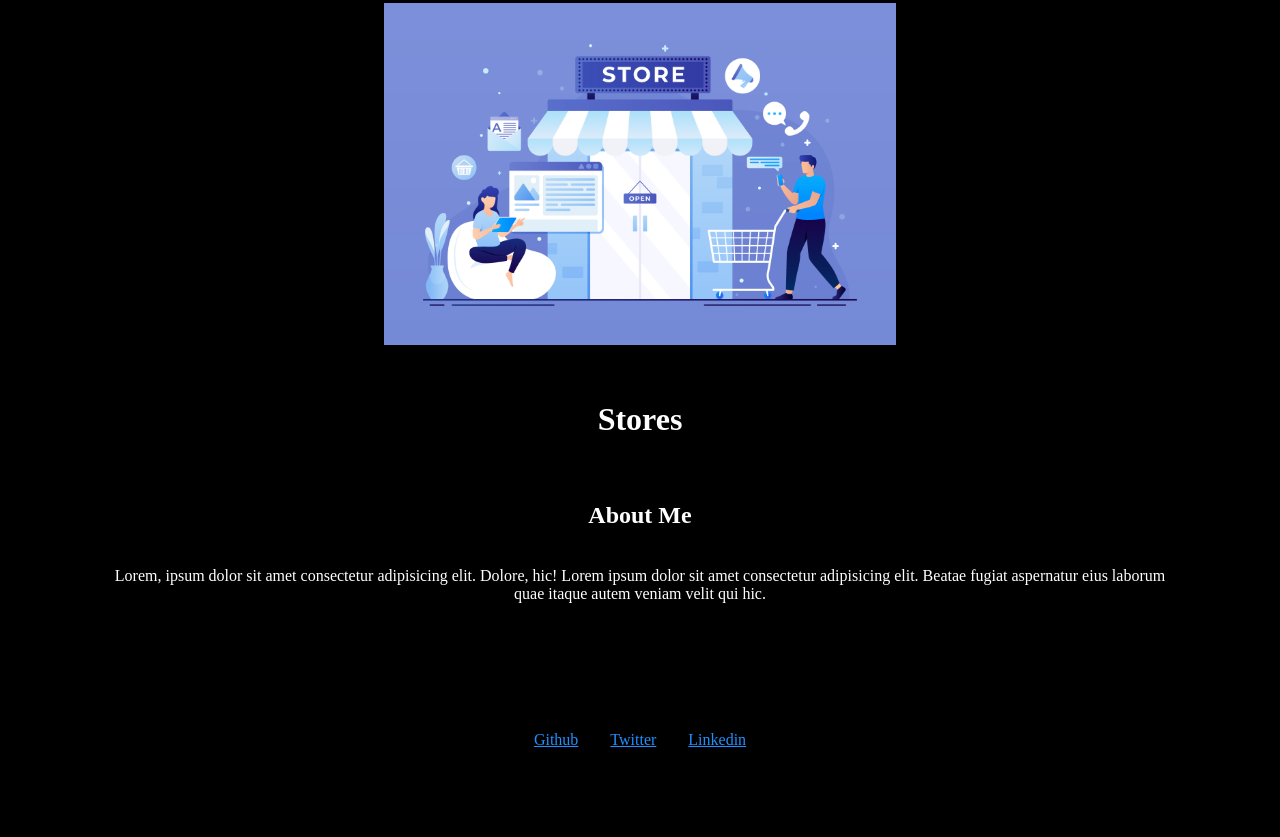
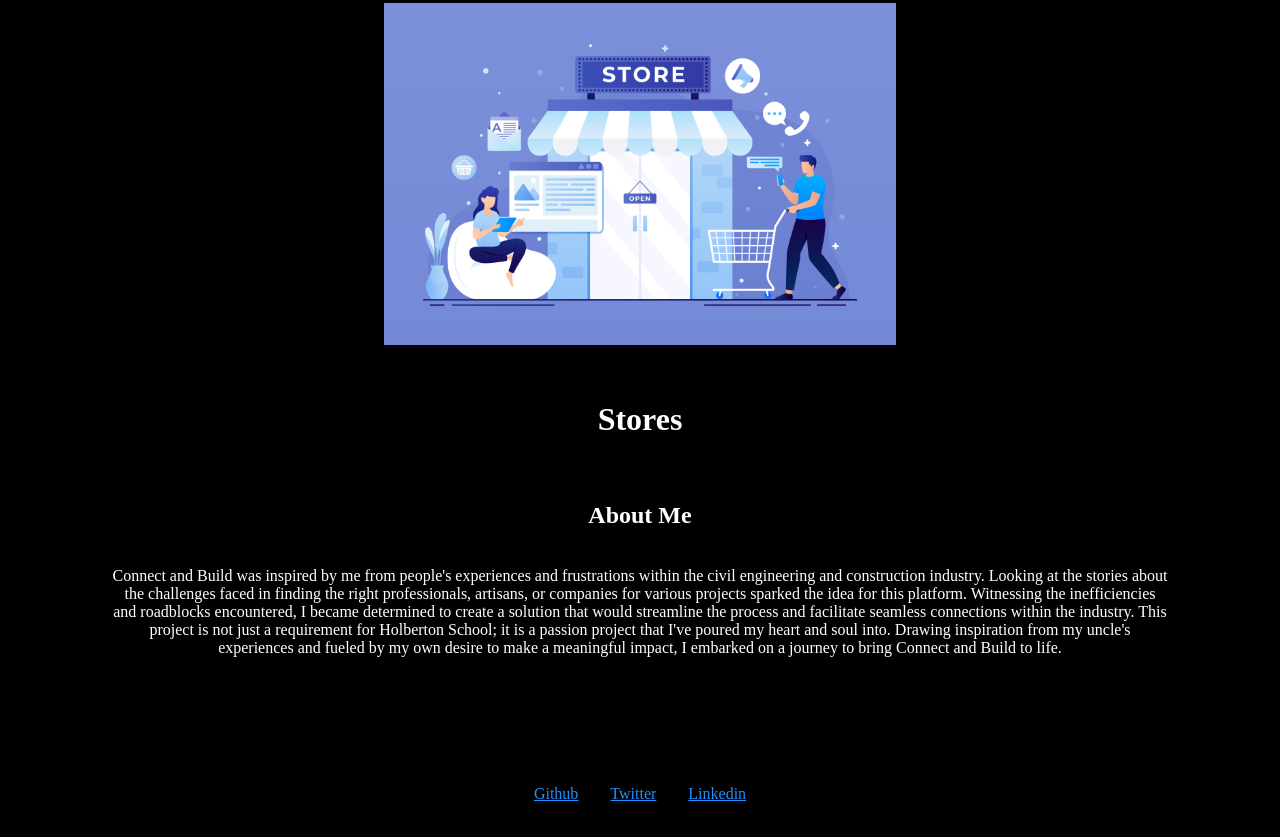
Before and after one commit to luckysitara/connect-and_build_mvp, a plain HTML site: page index.html in a window 1280 px wide. Shown: the part 1497-2334 px from the top of the page. Before the commit the page ends 2310 px from the top, so only its background shows below. Drawn offline with Linux system fonts and the light colour scheme.

Commit message:
style.css

```diff
--- a/index.html
+++ b/index.html
@@ -28,7 +28,7 @@
 
         <!-- link to deployed project on github pages -->
         <button type="button" class="deploy_project" >
-            <a href='http://bugacademy.tech'>Deploy Project</a>
+            <a href='http://web-02.bugacademy.tech'>Deploy Project</a>
         </button>
     </header>
 
@@ -82,8 +82,8 @@
 <h2>About Me</h2>
 
 <p>
-Lorem, ipsum dolor sit amet consectetur adipisicing elit. Dolore, hic!
-Lorem ipsum dolor sit amet consectetur adipisicing elit. Beatae fugiat aspernatur eius laborum quae itaque autem veniam velit qui hic.
+Connect and Build was inspired by me from people's experiences and frustrations within the civil engineering and construction industry. Looking at the stories about the challenges faced in finding the right professionals, artisans, or companies for various projects sparked the idea for this platform. Witnessing the inefficiencies and roadblocks encountered, I became determined to create a solution that would streamline the process and facilitate seamless connections within the industry.
+This project is not just a requirement for Holberton School; it is a passion project that I've poured my heart and soul into. Drawing inspiration from my uncle's experiences and fueled by my own desire to make a meaningful impact, I embarked on a journey to bring Connect and Build to life.
 </p>
 
 </section>
```
